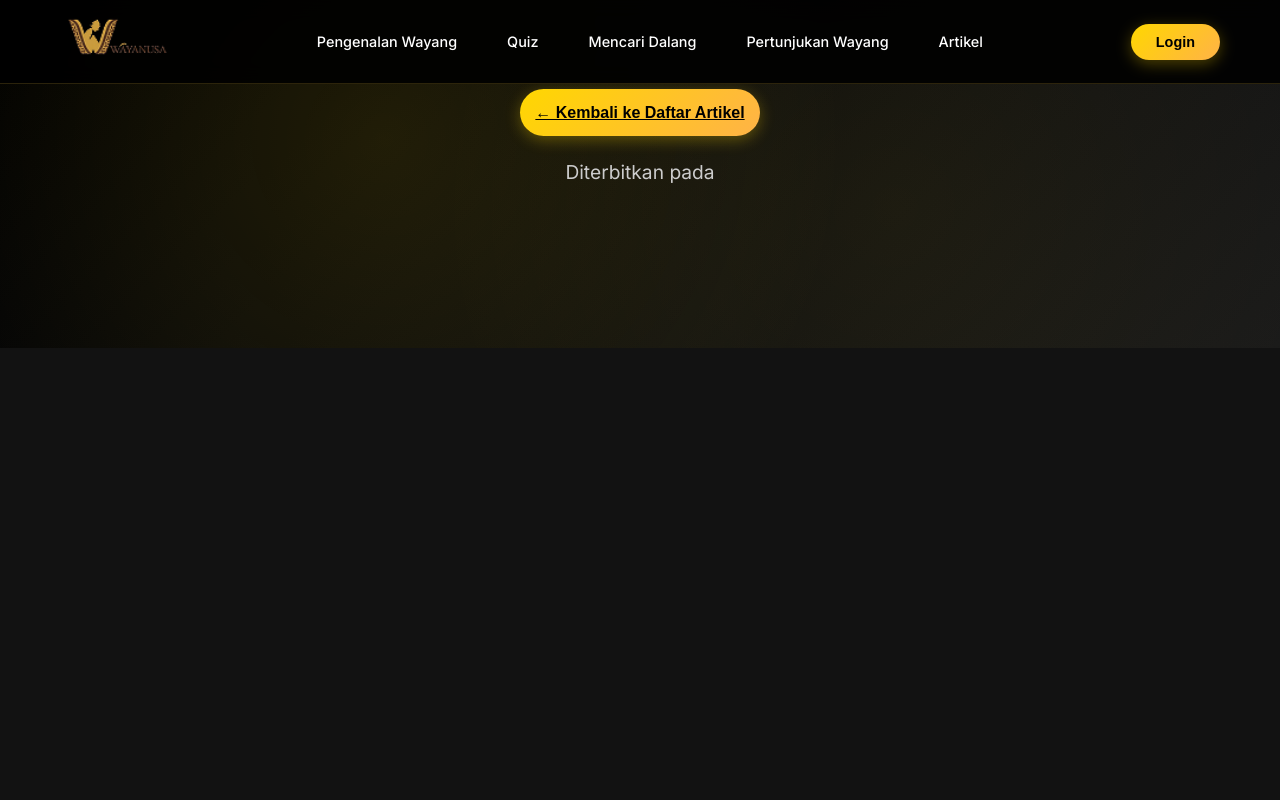
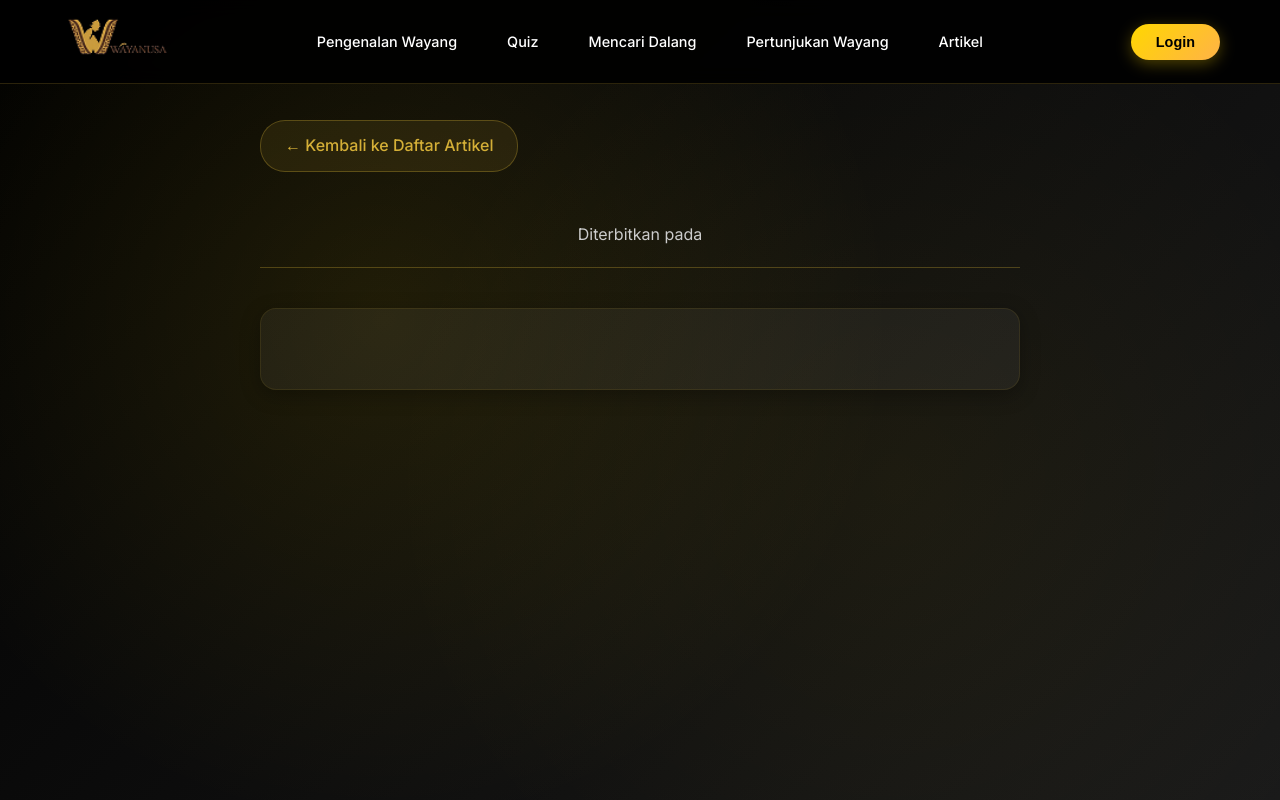
Before and after one commit to Fikriferry/FLASK_WAYANUSA, a Flask app: template templates/artikel_detail.html in a window 1280 px wide. Run offline with Flask 3, Linux system fonts and the light colour scheme; the template is opened without the code that fills it, so the values that code supplies are empty; some libraries are stand-ins or nearby versions.

Commit message:
Thumnailar

```diff
--- /dev/null
+++ b/static/css/artikeldetail.css
@@ -0,0 +1,192 @@
+/* Article Detail Page Styles */
+.article-detail-section {
+    background: linear-gradient(135deg, #000 0%, #1a1a1a 100%);
+    min-height: 100vh;
+    padding: 120px 0 80px 0;
+    position: relative;
+    overflow: hidden;
+}
+
+.article-detail-section::before {
+    content: '';
+    position: absolute;
+    top: 0;
+    left: 0;
+    right: 0;
+    bottom: 0;
+    background: radial-gradient(circle at 30% 40%, rgba(255, 215, 0, 0.1) 0%, transparent 50%),
+                radial-gradient(circle at 70% 60%, rgba(255, 215, 0, 0.05) 0%, transparent 50%);
+    pointer-events: none;
+}
+
+.article-detail-container {
+    max-width: 800px;
+    margin: 0 auto;
+    padding: 0 20px;
+    position: relative;
+    z-index: 1;
+}
+
+.article-back-btn {
+    display: inline-block;
+    background: rgba(212, 175, 55, 0.1);
+    color: #d4af37;
+    text-decoration: none;
+    padding: 12px 24px;
+    border-radius: 25px;
+    font-weight: 500;
+    transition: all 0.3s ease;
+    border: 1px solid rgba(212, 175, 55, 0.3);
+    margin-bottom: 30px;
+}
+
+.article-back-btn:hover {
+    background: #d4af37;
+    color: #000;
+    transform: translateY(-2px);
+    box-shadow: 0 5px 15px rgba(212, 175, 55, 0.4);
+}
+
+.article-title {
+    font-family: 'Playfair Display', serif;
+    font-size: 2.5rem;
+    font-weight: 700;
+    color: #fff;
+    margin-bottom: 20px;
+    line-height: 1.3;
+    text-align: center;
+}
+
+.article-meta {
+    text-align: center;
+    color: #ccc;
+    font-size: 1rem;
+    margin-bottom: 40px;
+    padding-bottom: 20px;
+    border-bottom: 1px solid rgba(212, 175, 55, 0.3);
+}
+
+.article-thumbnail {
+    width: 100%;
+    max-width: 600px;
+    height: auto;
+    margin: 30px auto;
+    border-radius: 12px;
+    display: block;
+    box-shadow: 0 10px 30px rgba(0, 0, 0, 0.5);
+    border: 2px solid rgba(212, 175, 55, 0.2);
+    transition: all 0.3s ease;
+}
+
+.article-thumbnail:hover {
+    transform: scale(1.02);
+    box-shadow: 0 15px 40px rgba(212, 175, 55, 0.3);
+}
+
+.article-content {
+    background: rgba(255, 255, 255, 0.05);
+    border-radius: 16px;
+    padding: 40px;
+    line-height: 1.8;
+    font-size: 18px;
+    color: #e0e0e0;
+    margin-bottom: 30px;
+    border: 1px solid rgba(212, 175, 55, 0.1);
+    box-shadow: 0 5px 20px rgba(0, 0, 0, 0.3);
+}
+
+.article-content h1,
+.article-content h2,
+.article-content h3,
+.article-content h4,
+.article-content h5,
+.article-content h6 {
+    color: #d4af37;
+    font-family: 'Playfair Display', serif;
+    margin-top: 30px;
+    margin-bottom: 15px;
+    font-weight: 600;
+}
+
+.article-content p {
+    margin-bottom: 20px;
+}
+
+.article-content img {
+    max-width: 100%;
+    height: auto;
+    border-radius: 8px;
+    margin: 20px 0;
+}
+
+.article-content blockquote {
+    border-left: 4px solid #d4af37;
+    padding-left: 20px;
+    margin: 20px 0;
+    font-style: italic;
+    color: #ccc;
+}
+
+.article-source {
+    text-align: center;
+    margin-top: 40px;
+    padding-top: 20px;
+    border-top: 1px solid rgba(212, 175, 55, 0.3);
+}
+
+.article-source strong {
+    color: #d4af37;
+    font-weight: 600;
+}
+
+.article-source a {
+    color: #ffd700;
+    text-decoration: none;
+    font-weight: 500;
+    transition: all 0.3s ease;
+}
+
+.article-source a:hover {
+    color: #ffb347;
+    text-decoration: underline;
+}
+
+/* Responsive Design */
+@media (max-width: 768px) {
+    .article-detail-section {
+        padding: 100px 0 60px 0;
+    }
+
+    .article-detail-container {
+        padding: 0 15px;
+    }
+
+    .article-title {
+        font-size: 2rem;
+    }
+
+    .article-content {
+        padding: 25px;
+        font-size: 16px;
+    }
+
+    .article-thumbnail {
+        margin: 20px auto;
+    }
+}
+
+@media (max-width: 480px) {
+    .article-title {
+        font-size: 1.8rem;
+    }
+
+    .article-content {
+        padding: 20px;
+        font-size: 15px;
+    }
+
+    .article-back-btn {
+        padding: 10px 20px;
+        font-size: 0.9rem;
+    }
+}
--- a/templates/artikel_detail.html
+++ b/templates/artikel_detail.html
@@ -12,7 +12,7 @@
 
     <!-- Styles -->
     <link rel="stylesheet" href="{{ url_for('static', filename='css/style.css') }}">
-    <link rel="stylesheet" href="{{ url_for('static', filename='css/quiz.css') }}">
+    <link rel="stylesheet" href="{{ url_for('static', filename='css/artikeldetail.css') }}">
 
     <!-- AOS -->
     <link rel="stylesheet" href="https://unpkg.com/aos@next/dist/aos.css" />
@@ -23,32 +23,27 @@
     {% include "partials/navbar.html" %}
 
     <!-- ARTICLE DETAIL -->
-    <section class="quiz-section">
-        <div class="container">
-            <div class="quiz-content">
-                <a href="{{ url_for('web.artikel') }}" class="btn-login" style="margin-bottom: 20px;">← Kembali ke Daftar Artikel</a>
-                <h2 class="quiz-title">{{ artikel.title }}</h2>
-                <p class="quiz-description">Diterbitkan pada {{ artikel.created_at.strftime('%d %B %Y') }}</p>
+    <section class="article-detail-section">
+        <div class="article-detail-container">
+            <a href="{{ url_for('web.artikel') }}" class="article-back-btn">← Kembali ke Daftar Artikel</a>
+            <h1 class="article-title">{{ artikel.title }}</h1>
+            <p class="article-meta">Diterbitkan pada {{ artikel.created_at.strftime('%d %B %Y') }}</p>
 
             {% if artikel.thumbnail %}
-                <!-- <img src="{{ url_for('web.uploaded_file', filename='thumbnails/' + artikel.thumbnail) }}"
-                     alt="{{ artikel.title }}"
-                     style="width: 100%; max-width: 600px; height: auto; margin: 20px 0; border-radius: 8px;"> -->
             <img src="{{ url_for('static', filename='uploads/thumbnails/' ~ artikel.thumbnail) }}"
                 alt="{{ artikel.title }}"
-                    style="width: 100%; max-width: 600px; height: auto; margin: 20px 0; border-radius: 8px;">
+                class="article-thumbnail">
             {% endif %}
 
-                <div class="artikel-content" style="line-height: 1.6; font-size: 18px; color: #333;">
+            <div class="article-content">
                 {{ artikel.content | safe }}
             </div>
 
             {% if artikel.source_link %}
-                <p style="margin-top: 20px;">
+            <div class="article-source">
                 <strong>Sumber:</strong> <a href="{{ artikel.source_link }}" target="_blank">{{ artikel.source_link }}</a>
-                </p>
+            </div>
             {% endif %}
-            </div>
         </div>
     </section>
 
```
Also changed, not shown: templates/admin/article_form.html (+6 -1 lines), templates/admin/article_list.html (+6 -1 lines). Lines whose indentation alone changed are shown as unchanged.
